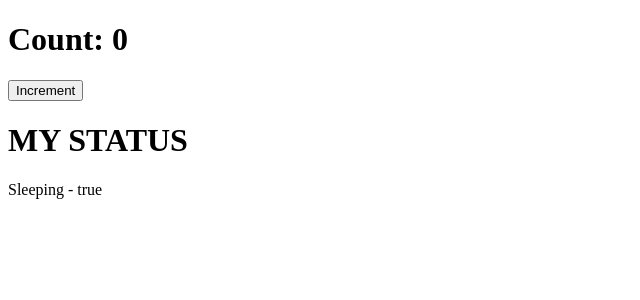
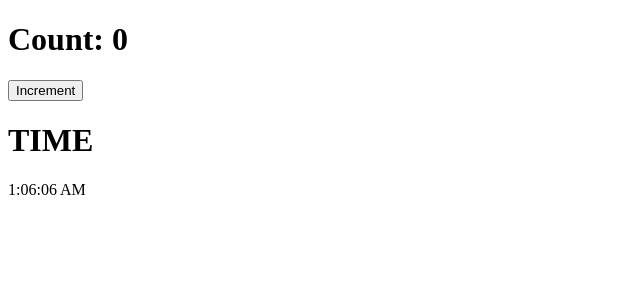
Before and after one commit to RuqayyahSara/states_props, a React (Create React App) app: page / in a window 1280 px wide. Shown: the top 300 px of the page, without its empty margins (0-640 px from the left). Built offline with nearby package versions, Linux system fonts and the light colour scheme; the HTML template or start-up script is replaced by a standard one.

Commit message:
Updating time using lifecycle methods

```diff
--- a/src/components/App.js
+++ b/src/components/App.js
@@ -16,7 +16,6 @@ render(){
         <Pass Coder={this.state.job} name="Ruqayyah" age="19" a="2" b="3"/>
         {/* <Pass1 name="Cody" age="29" /> */}
         <Lifecycle/>
-
     </div>
   )
 }
--- a/src/components/Lifecycle.js
+++ b/src/components/Lifecycle.js
@@ -4,31 +4,28 @@ class Lifecycle extends React.Component{
     constructor(){
         super();
         this.state={
-            status: "null"
-        }
-        console.log(this.state.status+"hi");
-
+            time: new Date()
+        };
     }
-    // setState() is asynchronous
     componentDidMount(){
-        this.setState({
-     status: "true"
-        },()=>{console.log(this.state.status);})
-
+     this.newTime= setInterval(()=>{
+         this.setState({
+             time: new Date()
+         })
+     },1000)
 
     }
 
-    componentWillMount(){
-        this.setState({
-            status: "false"
-               },()=>{console.log(this.state.status);})
+    componentWillUnmount(){
+        clearInterval(this.newTime);
+
     }
 
     render(){
         return(
             <div>
-                <h1>MY STATUS</h1>
-        <p> Sleeping - {this.state.status}</p>
+                <h1>TIME</h1>
+               <p>  {this.state.time.toLocaleTimeString()}</p>
             </div>
         )
     }
```
